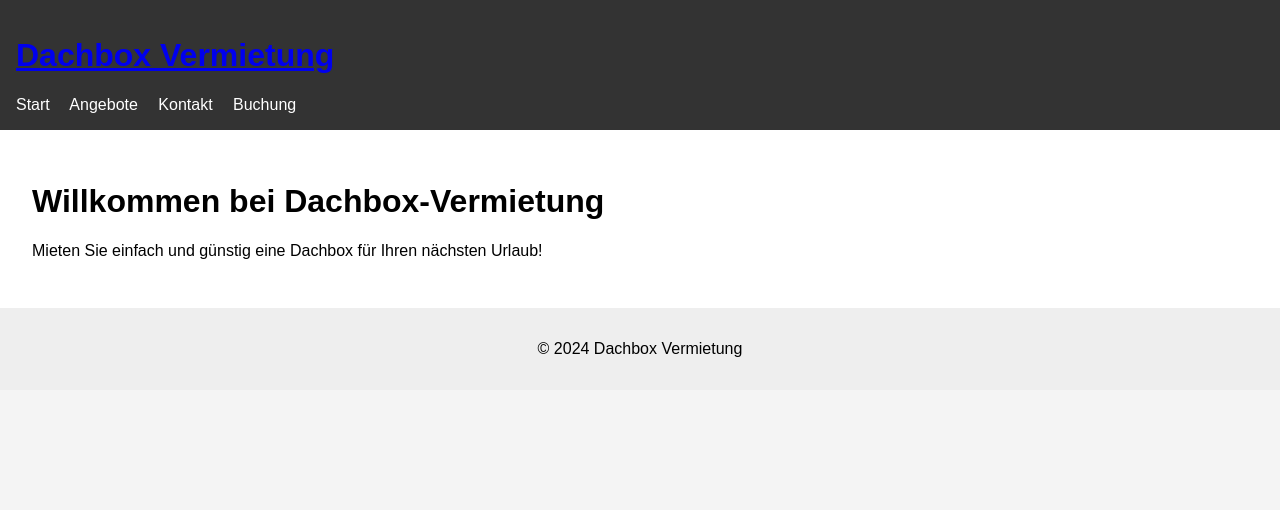
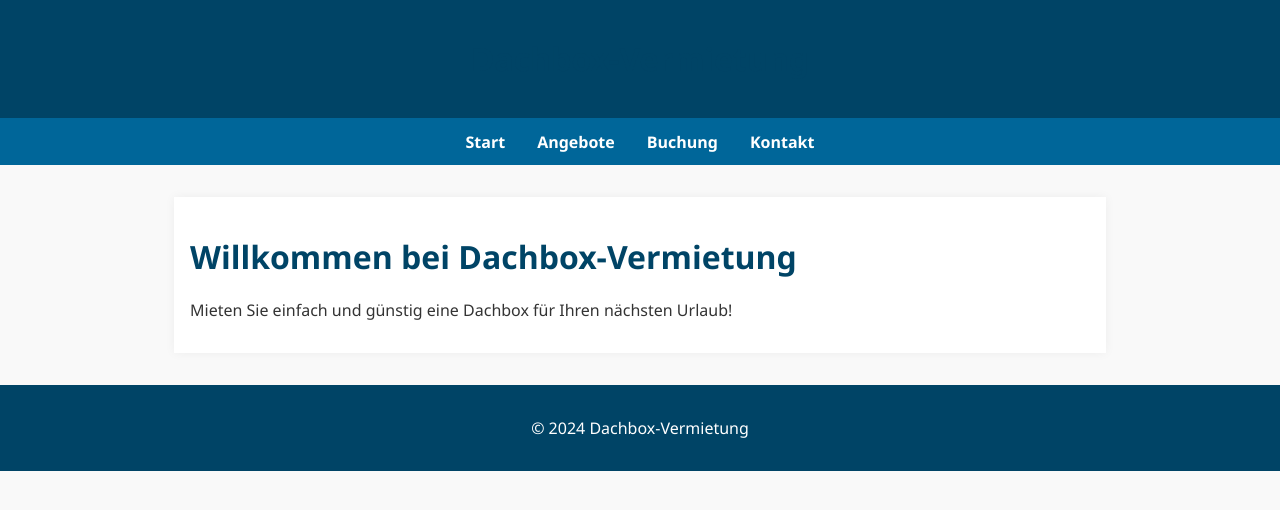
Before and after one commit to stefan-becker/dachbox-vermietung, a Jekyll site: the page built from index.md, in a window 1280 px wide. Shown: the top 510 px of the page. Built offline with Jekyll 4.4.1, drawn with Linux system fonts in a browser that asks for light colours.

Commit message:
Jetzt kommt Layout dazu

```diff
--- a/_layouts/default.html
+++ b/_layouts/default.html
@@ -3,23 +3,23 @@
 <head>
   <meta charset="UTF-8">
   <title>{{ page.title }}</title>
-  <link rel="stylesheet" href="{{ '/assets/style.css' | relative_url }}">
+  <link rel="stylesheet" href="{{ '/assets/css/style.css' | relative_url }}">
 </head>
 <body>
   <header>
-    <h1><a href="{{ '/' | relative_url }}">Dachbox Vermietung</a></h1>
-    <nav>
-      <a href="{{ '/' | relative_url }}">Start</a>
-      <a href="{{ '/angebote.html' | relative_url }}">Angebote</a>
-      <a href="{{ '/kontakt.html' | relative_url }}">Kontakt</a>
-      <a href="{{ '/buchung.html' | relative_url }}">Buchung</a>
-    </nav>
+    <h1>Dachbox-Vermietung</h1>
   </header>
+  <nav>
+    <a href="{{ '/' | relative_url }}">Start</a>
+    <a href="{{ '/angebote.html' | relative_url }}">Angebote</a>
+    <a href="{{ '/buchung.html' | relative_url }}">Buchung</a>
+    <a href="{{ '/kontakt.html' | relative_url }}">Kontakt</a>
+  </nav>
   <main>
     {{ content }}
   </main>
   <footer>
-    <p>&copy; 2024 Dachbox Vermietung</p>
+    <p>&copy; 2024 Dachbox-Vermietung</p>
   </footer>
 </body>
 </html>
--- /dev/null
+++ b/assets/css/style.css
@@ -0,0 +1,61 @@
+
+/* Modern CSS for Dachbox-Vermietung */
+body {
+    font-family: 'Segoe UI', sans-serif;
+    margin: 0;
+    padding: 0;
+    background: #f9f9f9;
+    color: #333;
+}
+
+header, footer {
+    background-color: #004466;
+    color: white;
+    padding: 1em 2em;
+    text-align: center;
+}
+
+nav {
+    background-color: #006699;
+    display: flex;
+    justify-content: center;
+    gap: 2em;
+    padding: 0.8em 0;
+}
+
+nav a {
+    color: white;
+    text-decoration: none;
+    font-weight: bold;
+    transition: color 0.3s ease;
+}
+
+nav a:hover {
+    color: #ffcc00;
+}
+
+main {
+    max-width: 900px;
+    margin: 2em auto;
+    padding: 1em;
+    background: white;
+    box-shadow: 0 0 10px rgba(0,0,0,0.05);
+}
+
+h1, h2, h3 {
+    color: #004466;
+}
+
+button, .btn {
+    background-color: #006699;
+    color: white;
+    border: none;
+    padding: 0.6em 1.2em;
+    border-radius: 4px;
+    cursor: pointer;
+    transition: background-color 0.3s ease;
+}
+
+button:hover, .btn:hover {
+    background-color: #004466;
+}
```
